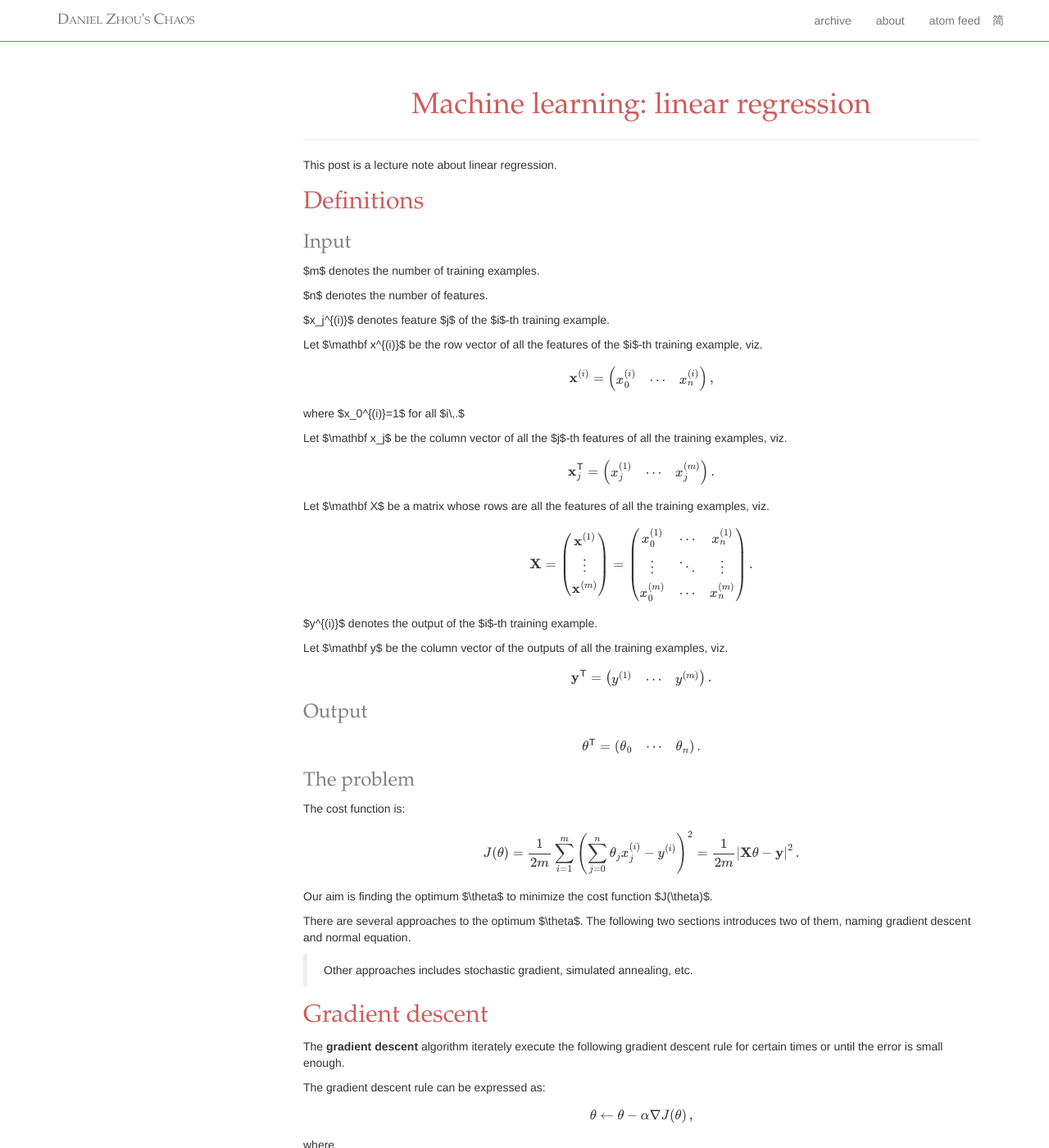
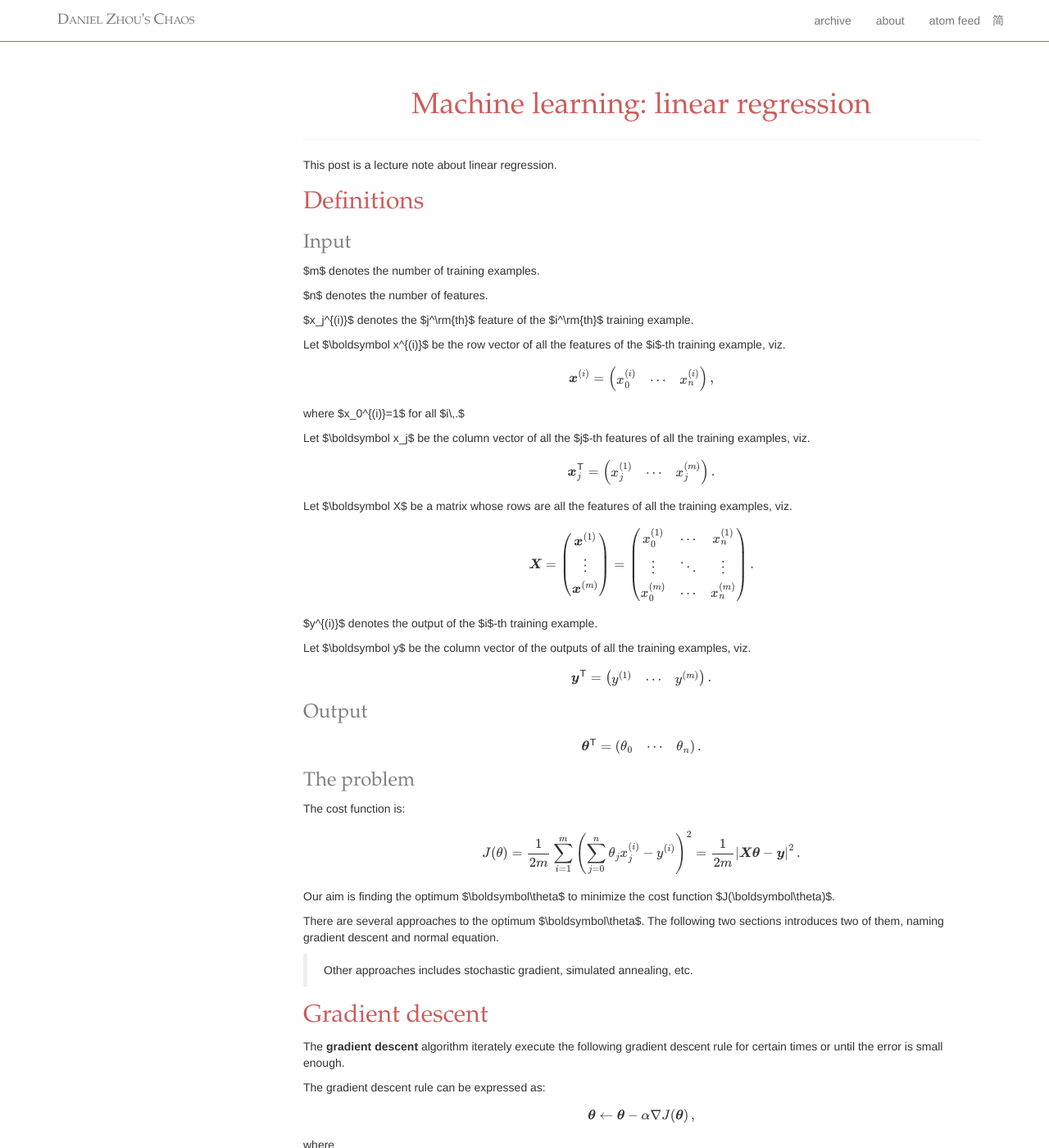
Before and after one commit to dancju/dancju.github.io, a Jekyll site: the page built from _posts/2015-07-24-ml-linear-regression.md, in a window 1280 px wide and 1400 px high. Shown: the whole window at 82% size. Built offline with Jekyll 4.4.1, drawn with Linux system fonts in a browser that asks for light colours; nearby versions of some CDN libraries; formulas are drawn with MathJax 3; a script that is not in the unit is left out; some of the changed text lies outside the part shown.

Commit message:
/Users/dan

```diff
--- a/_posts/2015-07-24-ml-linear-regression.md
+++ b/_posts/2015-07-24-ml-linear-regression.md
@@ -13,28 +13,28 @@ $m$ denotes the number of training examples.
 
 $n$ denotes the number of features.
 
-$x_j^{(i)}$ denotes feature $j$ of the $i$-th training example.
+$x_j^{(i)}$ denotes the $j^\rm{th}$ feature of the $i^\rm{th}$ training example.
 
-Let $\mathbf x^{(i)}$ be the row vector of all the features of the $i$-th training example, viz.
+Let $\boldsymbol x^{(i)}$ be the row vector of all the features of the $i$-th training example, viz.
 
-$$\mathbf x^{(i)}=\begin{pmatrix}x_0^{(i)}&\cdots&x_n^{(i)}\end{pmatrix}\,,$$
+$$\boldsymbol x^{(i)}=\begin{pmatrix}x_0^{(i)}&\cdots&x_n^{(i)}\end{pmatrix}\,,$$
 
 where $x_0^{(i)}=1$ for all $i\,.$
 
-Let $\mathbf x_j$ be the column vector of all the $j$-th features of all the training examples, viz.
+Let $\boldsymbol x_j$ be the column vector of all the $j$-th features of all the training examples, viz.
 
-$$\mathbf x_j^\mathsf T=\begin{pmatrix}x_j^{(1)}&\cdots&x_j^{(m)}\end{pmatrix}\,.$$
+$$\boldsymbol x_j^\mathsf T=\begin{pmatrix}x_j^{(1)}&\cdots&x_j^{(m)}\end{pmatrix}\,.$$
 
-Let $\mathbf X$ be a matrix whose rows are all the features of all the training examples, viz.
+Let $\boldsymbol X$ be a matrix whose rows are all the features of all the training examples, viz.
 
 <div>
 $$
-\mathbf X
+\boldsymbol X
 =
 \begin{pmatrix}
-\mathbf x^{(1)}\\
+\boldsymbol x^{(1)}\\
 \vdots\\
-\mathbf x^{(m)}
+\boldsymbol x^{(m)}
 \end{pmatrix}
 =
 \begin{pmatrix}
@@ -48,13 +48,13 @@ $$
 
 $y^{(i)}$ denotes the output of the $i$-th training example.
 
-Let $\mathbf y$ be the column vector of the outputs of all the training examples, viz.
+Let $\boldsymbol y$ be the column vector of the outputs of all the training examples, viz.
 
-$$\mathbf y^\mathsf T=\begin{pmatrix}y^{(1)}&\cdots&y^{(m)}\end{pmatrix}\,.$$
+$$\boldsymbol y^\mathsf T=\begin{pmatrix}y^{(1)}&\cdots&y^{(m)}\end{pmatrix}\,.$$
 
 ### Output
 
-$$\theta^\mathsf T=\begin{pmatrix}\theta_0&\cdots&\theta_n\end{pmatrix}\,.$$
+$$\boldsymbol\theta^\mathsf T=\begin{pmatrix}\theta_0&\cdots&\theta_n\end{pmatrix}\,.$$
 
 ### The problem
 
@@ -65,13 +65,13 @@ $$
 J(\theta)
 =
 \frac{1}{2m}\sum_{i=1}^m\left(\sum_{j=0}^n\theta_j x_j^{(i)}-y^{(i)}\right)^2
-=\frac{1}{2m}\left|\mathbf X\theta-\mathbf y\right|^2\,.
+=\frac{1}{2m}\left|\boldsymbol X\boldsymbol\theta-\boldsymbol y\right|^2\,.
 $$
 </div>
 
-Our aim is finding the optimum $\theta$ to minimize the cost function $J(\theta)$.
+Our aim is finding the optimum $\boldsymbol\theta$ to minimize the cost function $J(\boldsymbol\theta)$.
 
-There are several approaches to the optimum $\theta$. The following two sections introduces two of them, naming gradient descent and normal equation.
+There are several approaches to the optimum $\boldsymbol\theta$. The following two sections introduces two of them, naming gradient descent and normal equation.
 
 > Other approaches includes stochastic gradient, simulated annealing, etc.
 
@@ -81,48 +81,48 @@ The __gradient descent__ algorithm iterately execute the following gradient desc
 
 The gradient descent rule can be expressed as:
 
-$$\theta\gets\theta-\alpha\nabla J(\theta)\,,$$
+$$\boldsymbol\theta\gets\boldsymbol\theta-\alpha\nabla J(\boldsymbol\theta)\,,$$
 
 where
 
 <div>
 $$
-\nabla J(\theta)
+\nabla J(\boldsymbol\theta)
 =
 \begin{pmatrix}\frac{\partial J(\theta)}{\partial\theta_0}\\\vdots\\\frac{\partial J(\theta)}{\partial\theta_n}\end{pmatrix}
 =
 \frac{1}{m}
-\begin{pmatrix}\sum_{i=1}^mx_0^{(i)}\left[\mathbf x^{(i)}\theta-y^{(i)}\right]\\\vdots\\\sum_{i=1}^mx_n^{(i)}\left[\mathbf x^{(i)}\theta-y^{(i)}\right]\end{pmatrix}
+\begin{pmatrix}\sum_{i=1}^mx_0^{(i)}\left[\boldsymbol x^{(i)}\boldsymbol\theta-y^{(i)}\right]\\\vdots\\\sum_{i=1}^mx_n^{(i)}\left[\boldsymbol x^{(i)}\boldsymbol\theta-y^{(i)}\right]\end{pmatrix}
 =
 \frac{1}{m}
-\begin{pmatrix}\mathbf x_0^\mathsf T\left(\mathbf X\theta-\mathbf y\right)\\\vdots\\\mathbf x_n^\mathsf T\left(\mathbf X\theta-\mathbf y\right)\end{pmatrix}
+\begin{pmatrix}\boldsymbol x_0^\mathsf T\left(\boldsymbol X\boldsymbol\theta-\boldsymbol y\right)\\\vdots\\\boldsymbol x_n^\mathsf T\left(\boldsymbol X\boldsymbol\theta-\boldsymbol y\right)\end{pmatrix}
 =
 \frac{1}{m}
-\mathbf X^\mathsf T\left(\mathbf X\theta-\mathbf y\right)
+\boldsymbol X^\mathsf T\left(\boldsymbol X\boldsymbol\theta-\boldsymbol y\right)
 \,.
 $$
 </div>
 
 Hence, the gradient descent rule is equivalent to
 
-$$\theta\gets\theta-\frac{\alpha}{m}\mathbf X^\mathsf T\left(\mathbf X\theta-\mathbf y\right)\,.$$
+$$\boldsymbol\theta\gets\boldsymbol\theta-\frac{\alpha}{m}\boldsymbol X^\mathsf T\left(\boldsymbol X\boldsymbol\theta-\boldsymbol y\right)\,.$$
 
 The complexity of gradient descent is $O(kmn)\,,$ where $k$ is the number of iteration.
 
-Note that the gradient descent finds a numerical solution of the optimum $\theta$.
+Note that the gradient descent finds a numerical solution of the optimum $\boldsymbol\theta$.
 
 ## Normal equation
 
-The __Normal equation__ is an approach by finding the optimum $\theta$ via first-order condition, viz.
+The __Normal equation__ is an approach by finding the optimum $\boldsymbol\theta$ via first-order condition, viz.
 
-$$\nabla J(\theta)=\mathbf0\,.$$
+$$\nabla J(\boldsymbol\theta)=\boldsymbol0\,.$$
 
 Solving the equation yields
 
-$$\theta=\left(\mathbf X^\mathsf T\mathbf X\right)^{-1}\mathbf X^\mathsf T\mathbf y\,.$$
+$$\boldsymbol\theta=\left(\boldsymbol X^\mathsf T\boldsymbol X\right)^{-1}\boldsymbol X^\mathsf T\boldsymbol y\,.$$
 
-> Conjecture: $\mathbf X^\mathsf T\mathbf X$ is non-invertible iff local optima exist.
+> Conjecture: $\boldsymbol X^\mathsf T\boldsymbol X$ is non-invertible iff local optima exist.
 
 The complexity of normal equation could be $O\left(mn^2+n^{2.373}\right)$ if optimized CW-like algorithms are applied.
 
-Note that the gradient descent finds a algebraic solution of the optimum $\theta$.
+Note that the gradient descent finds a algebraic solution of the optimum $\boldsymbol\theta$.
--- a/about.html
+++ b/about.html
@@ -35,9 +35,9 @@ title: About
     </ul></dd>
     <dt>MOVIES</dt>
     <dd><ul class="list-inline">
-      <li><cite>Cloud Atlas</cite></li>
+      <li><cite>Cloud Atlas</cite> (2012)</li>
       <li><cite>The Matrix trilogy</cite></li>
-      <li><cite>Ghost in the Shell</cite></li>
+      <li><cite>Ghost in the Shell</cite> (1995)</li>
     </ul></dd>
     <dt>MUSIC</dt>
     <dd><ul class="list-inline">
```
Also changed, not shown: _drafts/2014-04-07-knapsack-on-trees.md (deleted, +0 -24 lines), _drafts/2014-05-02-aho–corasick.md (+1 -2 lines), _drafts/aho-corasick.md (+1 -1 lines), _posts/2015-07-25-ml-logistic-regression.md (+23 -23 lines), _posts/2015-07-27-ml-regularization.md (+18 -18 lines).
